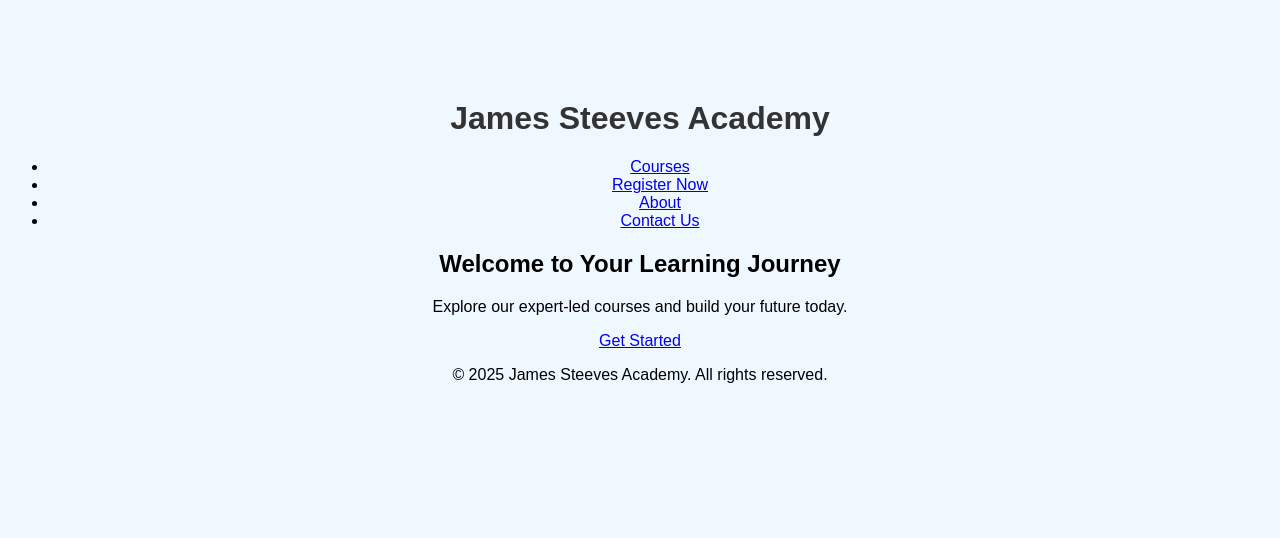
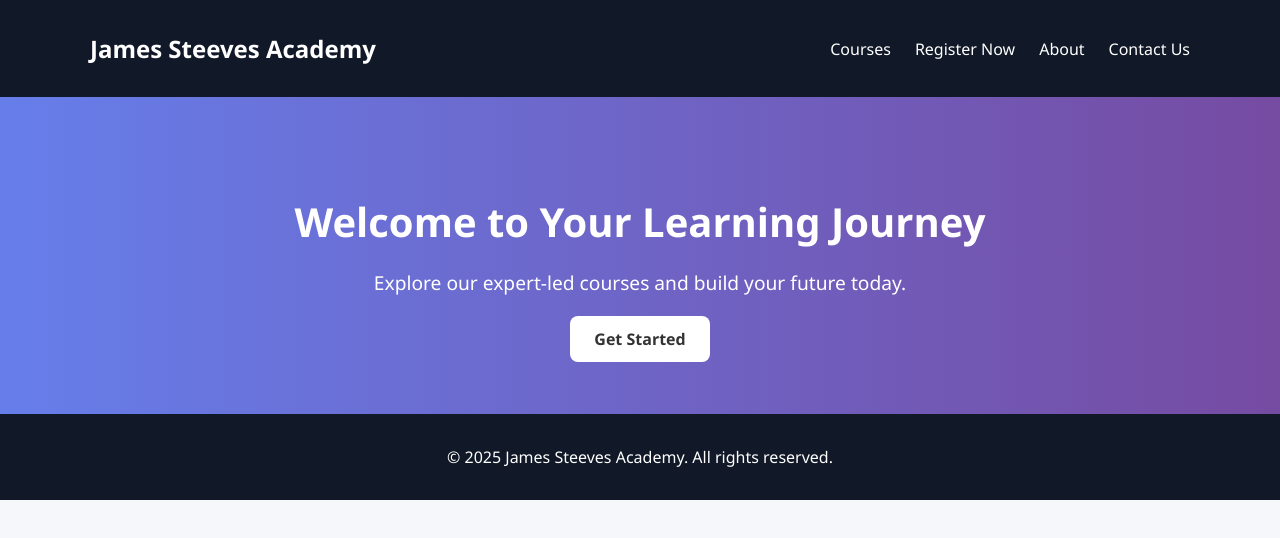
Before and after one commit to jim702655/jim1, a plain HTML site: page index.html in a window 1280 px wide. Drawn offline with Linux system fonts and the light colour scheme.

Commit message:
Update style.css

```diff
--- a/style.css
+++ b/style.css
@@ -1,24 +1,83 @@
-body {
-  font-family: Arial, sans-serif;
-  background-color: #f0f8ff;
-  text-align: center;
-  margin-top: 100px;
-}
-
-h1 {
+/* Reset + Base */
+body, html {
+  margin: 0;
+  padding: 0;
+  font-family: 'Segoe UI', sans-serif;
+  background-color: #f5f7fa;
   color: #333;
 }
 
-button {
-  font-size: 16px;
-  padding: 10px 20px;
-  background-color: #4CAF50;
+/* Header */
+header {
+  background-color: #111827;
+  padding: 1rem 0;
   color: white;
-  border: none;
-  border-radius: 8px;
-  cursor: pointer;
 }
 
-button:hover {
-  background-color: #45a049;
+.container {
+  width: 90%;
+  max-width: 1100px;
+  margin: auto;
+  display: flex;
+  justify-content: space-between;
+  align-items: center;
 }
+
+.logo {
+  font-size: 1.5rem;
+}
+
+.nav-links {
+  list-style: none;
+  display: flex;
+  gap: 1.5rem;
+}
+
+.nav-links a {
+  color: white;
+  text-decoration: none;
+  font-weight: 500;
+}
+
+.nav-links a:hover {
+  text-decoration: underline;
+}
+
+/* Hero Section */
+.hero {
+  text-align: center;
+  padding: 4rem 2rem;
+  background: linear-gradient(to right, #667eea, #764ba2);
+  color: white;
+}
+
+.hero h2 {
+  font-size: 2.5rem;
+  margin-bottom: 1rem;
+}
+
+.hero p {
+  font-size: 1.2rem;
+  margin-bottom: 2rem;
+}
+
+.btn {
+  background-color: white;
+  color: #333;
+  padding: 0.75rem 1.5rem;
+  border-radius: 8px;
+  font-weight: bold;
+  text-decoration: none;
+}
+
+.btn:hover {
+  background-color: #f0f0f0;
+}
+
+/* Footer */
+footer {
+  background-color: #111827;
+  color: white;
+  text-align: center;
+  padding: 1rem 0;
+}
```
